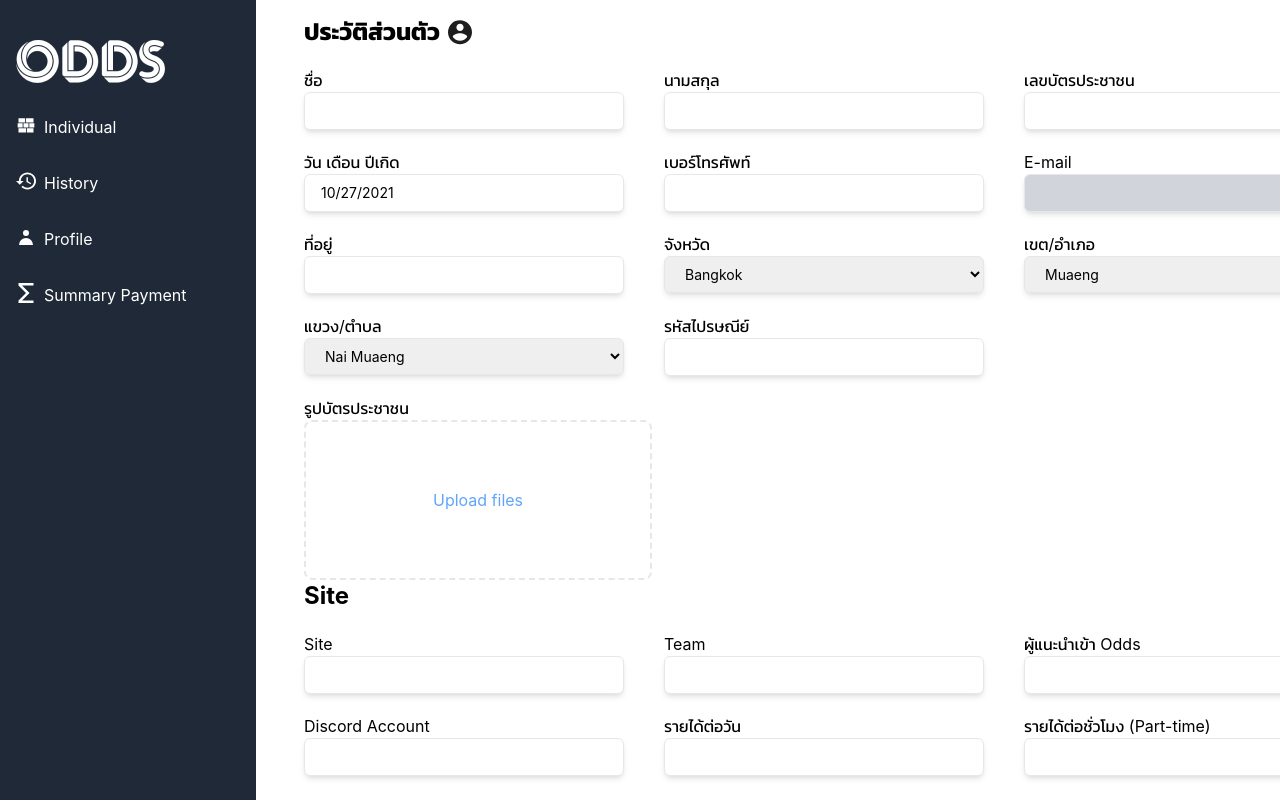
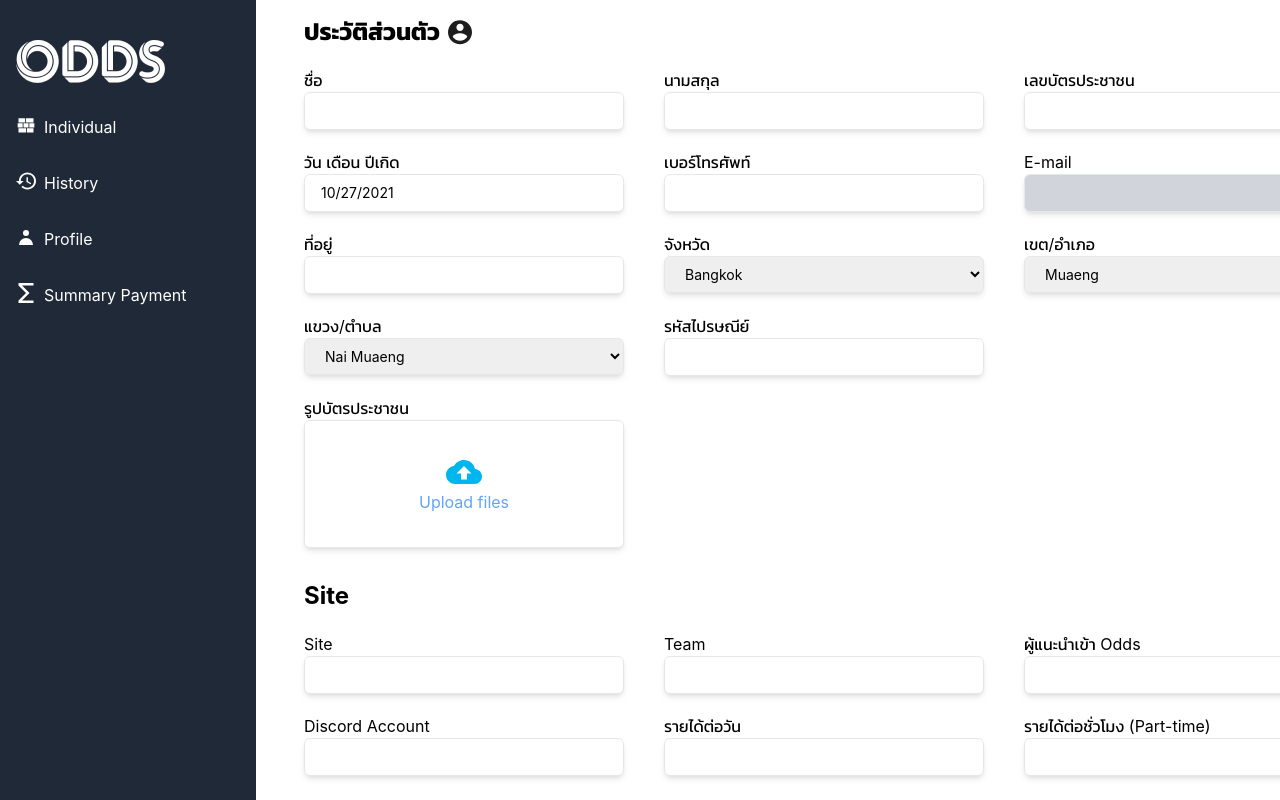
Before and after one commit to Fahlalla/workingrecord-fe, a React (Create React App) app: page /profile in a window 1280 px wide. Built offline with nearby package versions, Linux system fonts and the light colour scheme.

Commit message:
update upload file

```diff
--- a/src/Component/Profile/SiteInfo.js
+++ b/src/Component/Profile/SiteInfo.js
@@ -2,7 +2,7 @@ import ProfileInput from "../Profile/ProfileInput.js";
 
 const SiteInfo = () => {
   return (
-    <div className="flex flex-row h-auto">
+    <div className="flex flex-row h-auto pt-8">
       <div className="flex-col space-y-5">
         <div className="">
           <div className="font-bold text-2xl">Site</div>
--- a/src/Component/Profile/UploadFile.js
+++ b/src/Component/Profile/UploadFile.js
@@ -1,11 +1,14 @@
+import CloudUpload from "../../Asset/cloud_upload.svg"
+
 const UploadFile = ({ label }) => {
   return (
     <div className="flex-col ">
       <div>{label}</div>
-      <div className="relative h-40 rounded-lg border-dashed border-2 border-gray-200 bg-white flex justify-center items-center hover:cursor-pointer">
+      <div className="relative h-32 shadow-md border border-gray-200 rounded-md w-80 focus:border-light-blue-500 focus:ring-1 focus:ring-light-blue-500 focus:outline-none bg-white flex justify-center items-center hover:cursor-pointer">
         <div className="absolute">
           <div className="flex flex-col items-center ">
             <i className="fa fa-cloud-upload fa-3x text-gray-200"></i>
+            <img src={CloudUpload}/>
             <span className="block text-blue-400 font-normal">Upload files</span>
           </div>
         </div>
```
Also changed, not shown: src/Asset/cloud_upload.svg (added).
